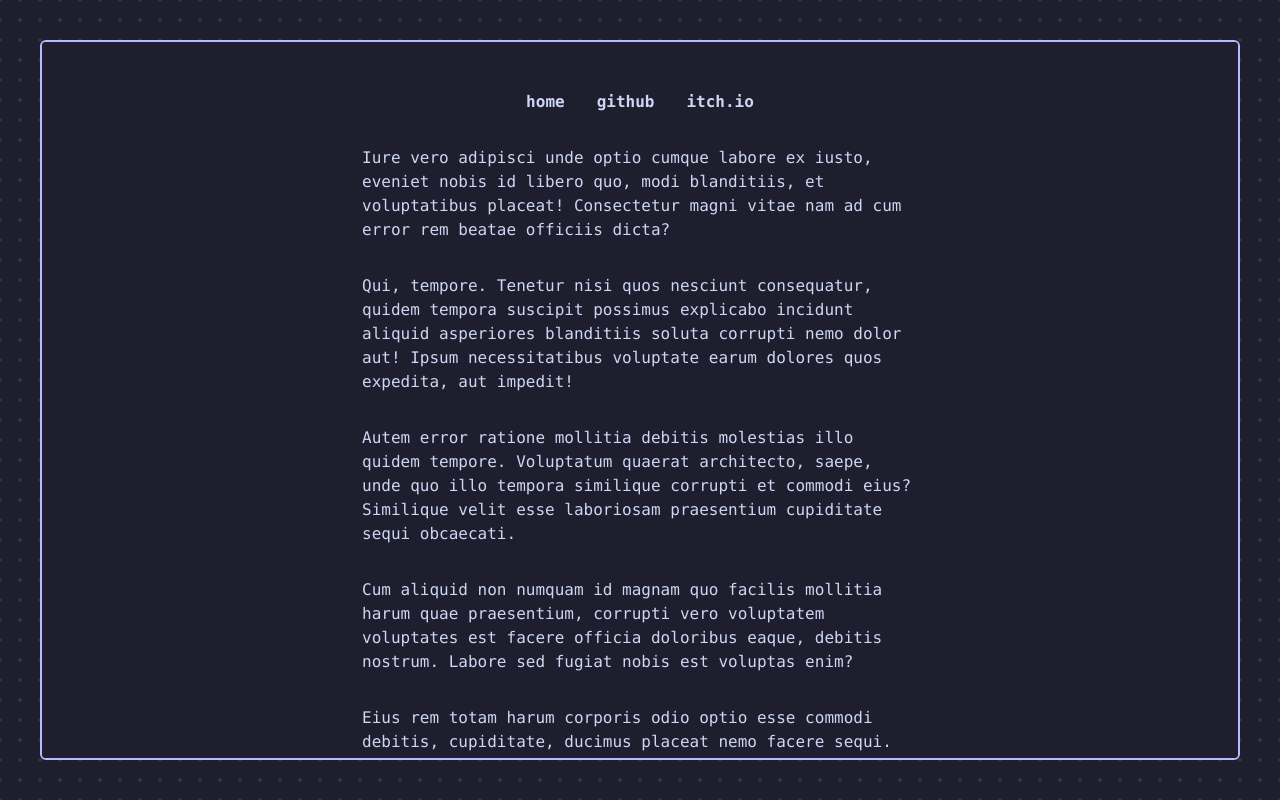
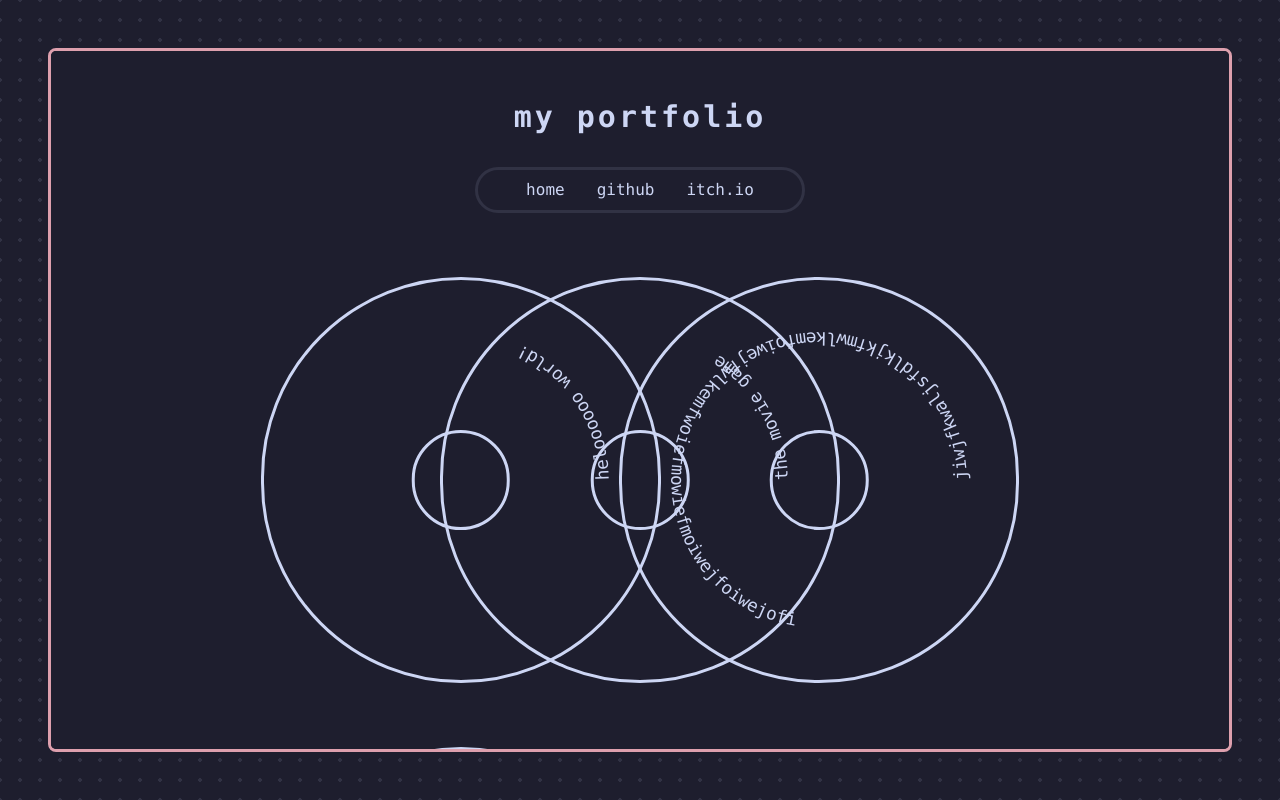
Before and after one commit to deltea/portfolio, a SvelteKit app: page / in a window 1280 px wide. Built offline with nearby package versions, Linux system fonts and the light colour scheme; a web font is replaced by a local one.

Commit message:
💿 make some cds

```diff
--- a/package.json
+++ b/package.json
@@ -27,6 +27,7 @@
 	},
 	"type": "module",
 	"dependencies": {
+		"@fontsource-variable/ubuntu-sans-mono": "^5.0.1",
 		"autoprefixer": "^10.4.19",
 		"clsx": "^2.1.1",
 		"iconify-icon": "^2.1.0",
--- /dev/null
+++ b/src/components/Cartridge.svelte
@@ -0,0 +1,18 @@
+<script lang="ts">
+  export let text: string;
+</script>
+
+<div class="p-8">
+  <div class="flex justify-center items-center border-3 border-foreground rounded-full w-[400px] aspect-square relative">
+    <svg width={400} height={400} viewBox="0 0 400 400" class="text-lg">
+      <path id="curve" fill="transparent" d="M 200,200 m 150,0 a 150,150 0 1,0 -300,0 a 150,150 0 1,0 300,0" />
+      <text fill="currentColor">
+        <textPath xlink:href="#curve">
+          {text}
+        </textPath>
+      </text>
+    </svg>
+
+    <div class="border-3 border-foreground rounded-full size-1/4 text-foreground absolute left-1/2 top-1/2 -translate-x-1/2 -translate-y-1/2"></div>
+  </div>
+</div>
--- a/src/components/Navbar.svelte
+++ b/src/components/Navbar.svelte
@@ -1,4 +1,12 @@
-<nav class="space-x-8 flex justify-center items-center font-bold">
+<nav class="flex flex-col gap-8 items-center">
+  <a
+    href="/"
+    class="text-3xl tracking-widest font-bold hover:text-accent"
+  >
+    my portfolio
+  </a>
+
+  <div class="space-x-8 flex justify-center items-center border-3 border-muted rounded-full px-4 py-2">
     <iconify-icon icon="streamline:flower-solid" class="text-base text-muted"></iconify-icon>
 
     <a
@@ -7,6 +15,7 @@
     >
       home
     </a>
+
     <a
       href="https://github.com/deltea"
       target="_blank"
@@ -14,6 +23,7 @@
     >
       github
     </a>
+
     <a
       href="https://deltea.itch.io"
       target="_blank"
@@ -23,4 +33,5 @@
     </a>
 
     <iconify-icon icon="streamline:flower-solid" class="text-base text-muted"></iconify-icon>
+  </div>
 </nav>
--- a/src/global.css
+++ b/src/global.css
@@ -10,3 +10,7 @@
   background-size: 20px 20px;
   background-position: 10px 10px;
 }
+/*
+::-webkit-scrollbar {
+  display: none;
+} */
--- a/src/lib/colors.ts
+++ b/src/lib/colors.ts
@@ -15,7 +15,7 @@ export const palettes: Palette[] = [
   {
     name: "catppuccin",
     colors: {
-      accent: "#b4befe",
+      accent: "#dea0ae",
       foreground: "#cdd6f4",
       background: "#1e1e2e",
       muted: "#313244"
@@ -38,6 +38,24 @@ export const palettes: Palette[] = [
       background: "#191724",
       muted: "#26233a"
     }
+  },
+  {
+    name: "dracula",
+    colors: {
+      accent: "#ff79c6",
+      foreground: "#f8f8f2",
+      background: "#262130",
+      muted: "#433658"
+    }
+  },
+  {
+    name: "synthwave",
+    colors: {
+      accent: "#c759ac",
+      foreground: "#f7f7fb",
+      background: "#2b213a",
+      muted: "#3c3146"
+    }
   }
 ];
 
--- a/src/routes/+layout.svelte
+++ b/src/routes/+layout.svelte
@@ -1,7 +1,7 @@
 <script lang="ts">
+  import "@fontsource-variable/ubuntu-sans-mono";
   import "../global.css";
   import "iconify-icon";
-  import { onMount } from "svelte";
   import { currentPalettte } from "$lib/colors";
 
   import Navbar from "$components/Navbar.svelte";
@@ -11,8 +11,8 @@
   <title>my portfolio</title>
 </svelte:head>
 
-<div class="h-screen flex flex-col justify-center items-center dotted-background p-10 font-mono text-foreground bg-background">
-  <div class="border-2 border-accent rounded-md bg-background py-12 px-[20rem] overflow-auto w-full h-full space-y-8">
+<div class="h-screen flex flex-col justify-center items-center dotted-background p-12 font-mono text-foreground bg-background">
+  <div class="border-3 border-accent rounded-lg bg-background py-12 px-[20rem] overflow-auto w-full h-full space-y-8">
     <Navbar />
 
     <slot />
--- a/src/routes/+page.svelte
+++ b/src/routes/+page.svelte
@@ -1,26 +1,10 @@
-<div class="space-y-8">
-  <p>Iure vero adipisci unde optio cumque labore ex iusto, eveniet nobis id libero quo, modi blanditiis, et voluptatibus placeat! Consectetur magni vitae nam ad cum error rem beatae officiis dicta?</p>
-  <p>Qui, tempore. Tenetur nisi quos nesciunt consequatur, quidem tempora suscipit possimus explicabo incidunt aliquid asperiores blanditiis soluta corrupti nemo dolor aut! Ipsum necessitatibus voluptate earum dolores quos expedita, aut impedit!</p>
-  <p>Autem error ratione mollitia debitis molestias illo quidem tempore. Voluptatum quaerat architecto, saepe, unde quo illo tempora similique corrupti et commodi eius? Similique velit esse laboriosam praesentium cupiditate sequi obcaecati.</p>
-  <p>Cum aliquid non numquam id magnam quo facilis mollitia harum quae praesentium, corrupti vero voluptatem voluptates est facere officia doloribus eaque, debitis nostrum. Labore sed fugiat nobis est voluptas enim?</p>
-  <p>Eius rem totam harum corporis odio optio esse commodi debitis, cupiditate, ducimus placeat nemo facere sequi. Sapiente, recusandae consectetur autem ab necessitatibus eligendi laudantium mollitia earum optio ut possimus sunt?</p>
-  <p>Reiciendis veniam placeat quas maiores, sit neque doloremque, harum quaerat, sequi fugiat sunt eveniet necessitatibus at expedita distinctio magni dignissimos adipisci dolore qui. Voluptatibus corporis quisquam magni, magnam aut dicta!</p>
-  <p>Doloribus, aliquid culpa. Corrupti itaque, odio sapiente tempore inventore fuga velit harum iusto, laudantium dolorem maxime commodi ipsam modi, porro nostrum delectus? Quaerat ut architecto ab minima nesciunt sequi velit.</p>
-  <p>Beatae, saepe qui unde ipsum at incidunt facilis? Optio praesentium exercitationem quisquam facere. Quidem harum minus rerum quasi sit corrupti in ipsam. Facere sed et veniam fugiat omnis ipsam totam.</p>
-  <p>Incidunt nemo, deleniti necessitatibus voluptatibus pariatur deserunt animi accusamus exercitationem temporibus quasi, atque illum ipsa ea. Ad temporibus ullam assumenda aperiam, magni similique voluptates pariatur suscipit delectus, sequi consequuntur blanditiis!</p>
-  <p>Voluptates voluptas at accusamus perferendis nam quas obcaecati totam asperiores error enim. Itaque praesentium odio voluptatibus a beatae. Hic harum nobis eos odit dicta alias accusantium possimus earum perspiciatis quia!</p>
-  <p>Vel dolores similique pariatur, nulla voluptatum dicta asperiores minus eius et veniam autem blanditiis expedita tempore aspernatur alias cum dolorum, ducimus quis accusamus beatae harum! Maiores, distinctio! Cumque, nemo earum!</p>
-  <p>Rerum ipsa error incidunt quidem impedit ducimus quia cum architecto doloremque! Mollitia blanditiis reiciendis doloribus provident in nostrum quis assumenda beatae at exercitationem nemo suscipit libero, perferendis a accusamus ratione!</p>
-  <p>Maxime eos laborum iste dolor, sed, quod id similique repellat quae expedita, vel obcaecati quia libero sint sit necessitatibus totam? Minus facilis consectetur harum quasi dolore, tenetur laboriosam laborum voluptates!</p>
-  <p>Numquam necessitatibus optio accusamus expedita, tenetur ipsum. Provident cum omnis quas doloremque vitae. Sint possimus est laudantium commodi similique voluptatibus facilis laboriosam vero officia repellat obcaecati, eius iure saepe consequatur!</p>
-  <p>Impedit, iure eaque ab nulla reprehenderit nihil eum possimus corrupti quia obcaecati. Blanditiis molestiae voluptates fugit quod adipisci veniam unde deleniti placeat in illum. Quaerat ab natus suscipit mollitia dolorum.</p>
-  <p>Eligendi deleniti, quis laboriosam minus reiciendis cupiditate ea eum temporibus vero deserunt! Saepe amet iusto voluptatem eaque dolor numquam, cupiditate delectus beatae nisi autem, magni ducimus atque explicabo. Omnis, quas.</p>
-  <p>Maiores hic saepe distinctio quis commodi praesentium sit culpa beatae eveniet, quasi iusto corporis voluptatem! Facere neque iste beatae voluptate et, ab, explicabo facilis aliquam eos veritatis quo perferendis cumque!</p>
-  <p>Magni, eos molestiae, nobis ratione reprehenderit illum et ullam distinctio nesciunt aliquid iusto repellendus debitis rem. Nesciunt nihil sequi atque quas voluptatum, nobis alias, amet vero molestias est iure sit?</p>
-  <p>Ipsam quia provident asperiores vitae ea eos maxime nulla accusantium. Eius ea beatae rerum, nobis illum corporis expedita laborum pariatur, odio repudiandae neque eum inventore cupiditate, iusto voluptas error dolores?</p>
-  <p>Blanditiis odit tempora aliquid tenetur, porro exercitationem sit omnis pariatur quos magnam. Vero eius quo porro blanditiis a minima deleniti. Odit voluptate ducimus sed aspernatur velit magni obcaecati voluptatem laboriosam.</p>
-  <p>Dolorem ipsa, consectetur dignissimos obcaecati asperiores nulla tempora saepe et quisquam eveniet. Recusandae, iure! Vitae laudantium perspiciatis labore odio doloribus laborum sunt voluptates aperiam rem, voluptas possimus dolores ipsam quis!</p>
-  <p>Ipsum atque necessitatibus dignissimos, quia eos omnis, ullam cumque dolores nesciunt cupiditate, harum nam. Rem fugiat qui facere minus modi, cum sunt quibusdam, sed aliquid beatae non placeat unde? Nobis.</p>
-  <p>Molestiae ratione consequuntur minima fugit odit voluptate blanditiis, molestias, earum dolores repellendus aliquid dicta eius laborum voluptates? Quaerat, sapiente, delectus velit nisi, ullam recusandae veritatis fugiat sed optio numquam inventore?</p>
-  <p>Dolorem distinctio amet consectetur odit perspiciatis, minima rerum iste temporibus nulla nisi fuga dicta. Natus aut est nulla animi, ratione earum et sit nostrum vitae hic commodi sunt! Possimus, dicta!</p>
+<script lang="ts">
+  import Cartridge from "$components/Cartridge.svelte";
+</script>
+
+<div class="grid grid-cols-3 place-items-center">
+  <Cartridge text="heloooooo world!" />
+  <Cartridge text="the movie game" />
+  <Cartridge text="jiwjfkwaljsfdlkjkfmwlkemfoiwejfwlkemfwoiefmowiefmoiwejfoiwejofi" />
+  <Cartridge text="cool" />
 </div>
--- a/tailwind.config.js
+++ b/tailwind.config.js
@@ -8,6 +8,12 @@ export default {
         "foreground": "var(--color-foreground)",
         "background": "var(--color-background)",
         "muted": "var(--color-muted)",
+      },
+      borderWidth: {
+        "3": "3px",
+      },
+      fontFamily: {
+        // "mono": ["Ubuntu Sans Mono Variable", "monospace"],
       }
     },
   },
```
Also changed, not shown: 1 other file (tests, documents, lock files or other folders). Lines whose indentation alone changed are shown as unchanged.
